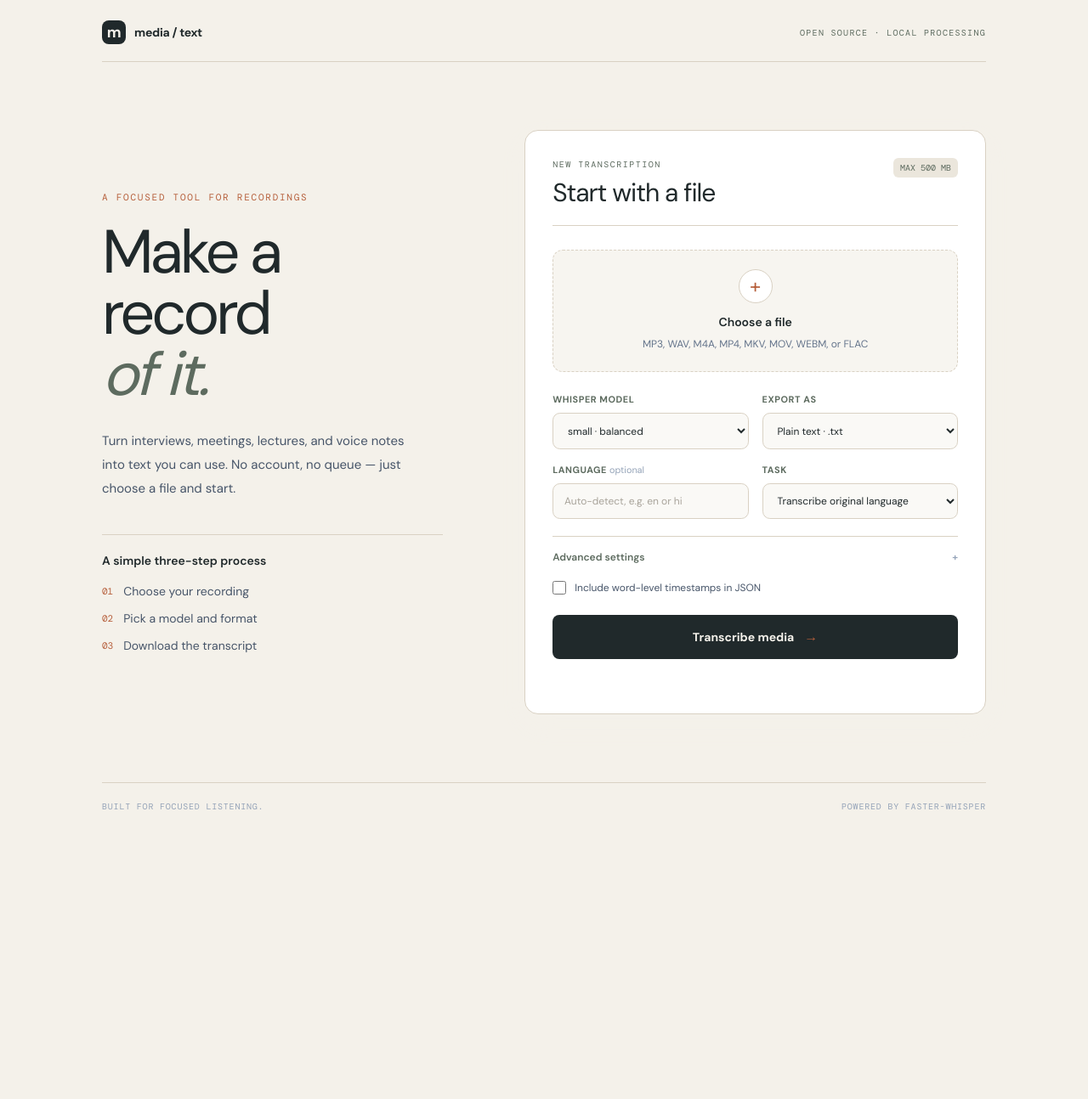
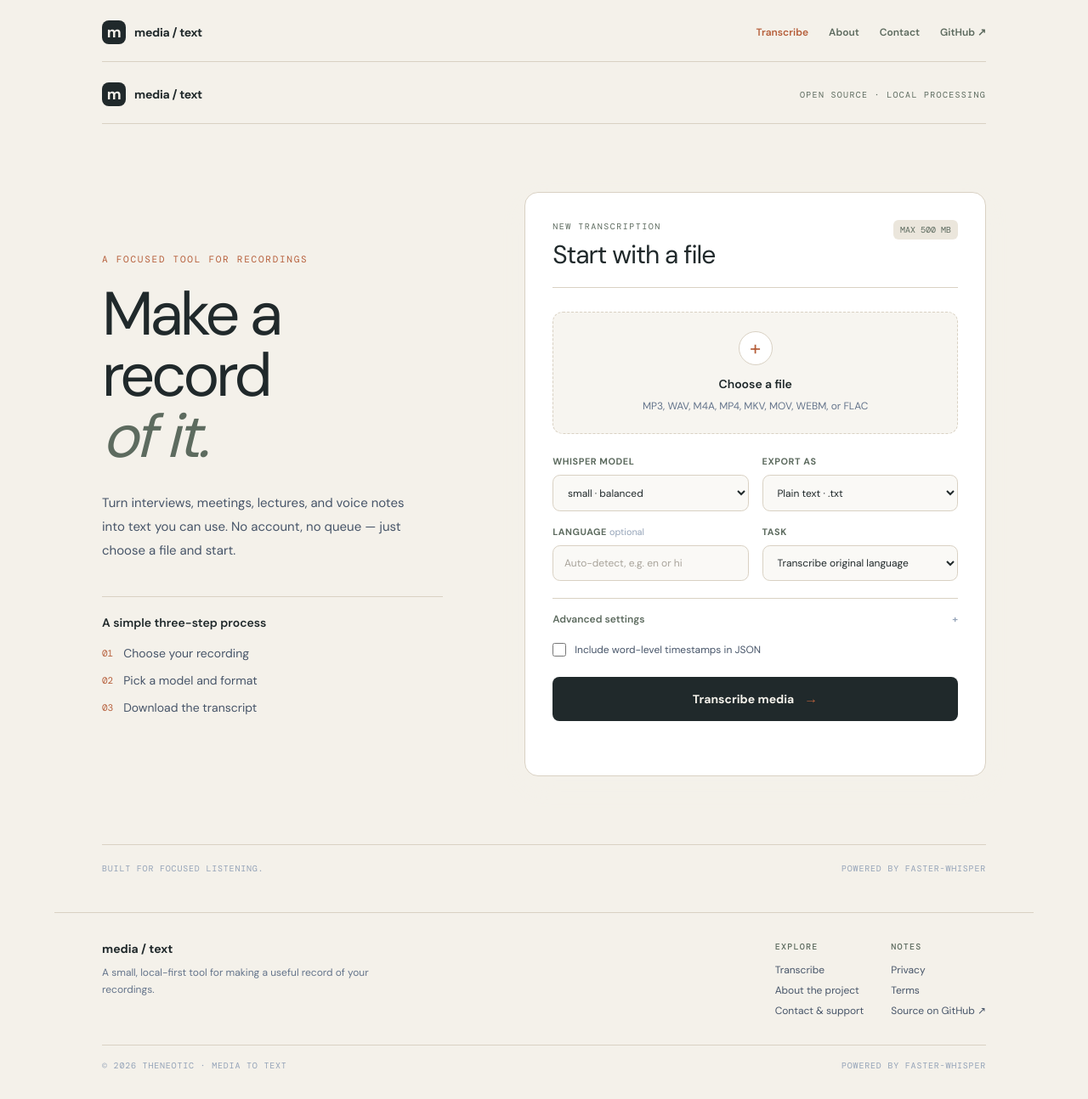
Before and after one commit to theneotic/audio-video-to-text, a FastAPI app: page / in a window 1280 px wide. Shown: the whole page at 85% size. Before the commit the page ends 953 px from the top, so only its background shows below. Run offline with FastAPI, Linux system fonts and the light colour scheme; some libraries are stand-ins or nearby versions.

Commit message:
feat: add standard website pages and navigation

```diff
--- a/src/media_to_text/static/style.css
+++ b/src/media_to_text/static/style.css
@@ -1,5 +1,11 @@
 html { scroll-behavior: smooth; }
 body { font-feature-settings: "ss01" 1, "cv11" 1; }
+.eyebrow { color: #b65f3b; font-family: "DM Mono", ui-monospace, monospace; font-size: .68rem; font-weight: 500; letter-spacing: .14em; text-transform: uppercase; }
+.nav-link { color: #5d6b5f; font-size: .75rem; font-weight: 600; transition: color .18s ease; }
+.nav-link:hover, .nav-link-active { color: #b65f3b; }
+.footer-heading { color: #5d6b5f; font-family: "DM Mono", ui-monospace, monospace; font-size: .63rem; font-weight: 500; letter-spacing: .12em; text-transform: uppercase; }
+.footer-link { transition: color .18s ease; }
+.footer-link:hover { color: #b65f3b; }
 
 .field-label { display: block; margin-bottom: .5rem; color: #5d6b5f; font-size: .68rem; font-weight: 700; letter-spacing: .05em; text-transform: uppercase; }
 .field-control { width: 100%; border: 1px solid #d9d1c3; border-radius: .55rem; background: #faf9f6; padding: .7rem .8rem; color: #20292b; font-size: .75rem; outline: none; transition: border-color .18s ease, box-shadow .18s ease, background .18s ease; }
--- a/src/media_to_text/templates/base.html
+++ b/src/media_to_text/templates/base.html
@@ -4,6 +4,7 @@
   <meta charset="utf-8">
   <meta name="viewport" content="width=device-width, initial-scale=1">
   <meta name="theme-color" content="#f4f1ea">
+  <meta name="description" content="A local-first tool for turning audio and video recordings into text and subtitles.">
   <title>{% block title %}Media to Text{% endblock %}</title>
   <script src="https://cdn.tailwindcss.com"></script>
   <script>
@@ -37,7 +38,30 @@
   <link rel="stylesheet" href="{{ url_for('static', path='style.css') }}">
 </head>
 <body class="min-h-full bg-paper font-sans text-ink antialiased">
-  {% block body %}{% endblock %}
+  <div class="flex min-h-screen flex-col">
+    <header class="relative z-10 mx-auto w-full max-w-6xl px-6 pt-6 sm:px-10 lg:px-14">
+      <nav class="flex items-center justify-between border-b border-line pb-5" aria-label="Primary navigation">
+        <a href="/" class="flex items-center gap-2.5 text-sm font-bold tracking-[-.02em] text-ink" aria-label="Media to Text home"><span class="grid h-7 w-7 place-items-center rounded-lg bg-ink font-display text-lg leading-none text-paper">m</span><span>media / text</span></a>
+        <div class="flex items-center gap-4 sm:gap-6">
+          <a href="/" class="nav-link {% if active_page == 'home' %}nav-link-active{% endif %}">Transcribe</a>
+          <a href="/about" class="nav-link {% if active_page == 'about' %}nav-link-active{% endif %}">About</a>
+          <a href="/contact" class="nav-link {% if active_page == 'contact' %}nav-link-active{% endif %}">Contact</a>
+          <a href="https://github.com/theneotic/audio-video-to-text" target="_blank" rel="noreferrer" class="hidden text-xs font-semibold text-moss transition hover:text-rust sm:inline">GitHub ↗</a>
+        </div>
+      </nav>
+    </header>
+
+    <div class="relative z-10 flex-1">{% block body %}{% endblock %}</div>
+
+    <footer class="relative z-10 mx-auto w-full max-w-6xl border-t border-line px-6 py-8 sm:px-10 lg:px-14">
+      <div class="grid gap-8 sm:grid-cols-[1fr_auto_auto] sm:items-start">
+        <div><p class="text-sm font-bold text-ink">media / text</p><p class="mt-2 max-w-xs text-xs leading-5 text-slate-500">A small, local-first tool for making a useful record of your recordings.</p></div>
+        <div><p class="footer-heading">Explore</p><div class="mt-3 space-y-2 text-xs text-slate-600"><a href="/" class="footer-link block">Transcribe</a><a href="/about" class="footer-link block">About the project</a><a href="/contact" class="footer-link block">Contact & support</a></div></div>
+        <div><p class="footer-heading">Notes</p><div class="mt-3 space-y-2 text-xs text-slate-600"><a href="/privacy" class="footer-link block">Privacy</a><a href="/terms" class="footer-link block">Terms</a><a href="https://github.com/theneotic/audio-video-to-text" target="_blank" rel="noreferrer" class="footer-link block">Source on GitHub ↗</a></div></div>
+      </div>
+      <div class="mt-8 flex flex-col gap-2 border-t border-line pt-4 font-mono text-[10px] uppercase tracking-[.08em] text-slate-400 sm:flex-row sm:items-center sm:justify-between"><span>© 2026 theneotic · Media to Text</span><span>Powered by Faster-Whisper</span></div>
+    </footer>
+  </div>
   <script>
     document.addEventListener('change', function (event) {
       if (event.target.id !== 'file') return;
--- a/src/media_to_text/web.py
+++ b/src/media_to_text/web.py
@@ -77,7 +77,40 @@ def create_app(job_root: str | Path | None = None) -> FastAPI:
                 "models": MODEL_OPTIONS,
                 "formats": OUTPUT_FORMATS,
                 "max_upload_mb": MAX_UPLOAD_BYTES // (1024 * 1024),
+                "active_page": "home",
             },
+        )
+
+    @app.get("/about", response_class=HTMLResponse)
+    async def about(request: Request) -> HTMLResponse:
+        return templates.TemplateResponse(
+            request=request,
+            name="about.html",
+            context={"active_page": "about"},
+        )
+
+    @app.get("/contact", response_class=HTMLResponse)
+    async def contact(request: Request) -> HTMLResponse:
+        return templates.TemplateResponse(
+            request=request,
+            name="contact.html",
+            context={"active_page": "contact"},
+        )
+
+    @app.get("/privacy", response_class=HTMLResponse)
+    async def privacy(request: Request) -> HTMLResponse:
+        return templates.TemplateResponse(
+            request=request,
+            name="privacy.html",
+            context={"active_page": "privacy"},
+        )
+
+    @app.get("/terms", response_class=HTMLResponse)
+    async def terms(request: Request) -> HTMLResponse:
+        return templates.TemplateResponse(
+            request=request,
+            name="terms.html",
+            context={"active_page": "terms"},
         )
 
     @app.post("/transcribe", response_class=HTMLResponse)
```
Also changed, not shown: src/media_to_text/templates/about.html (added, +10 -0 lines), src/media_to_text/templates/contact.html (added, +9 -0 lines), src/media_to_text/templates/privacy.html (added, +9 -0 lines), src/media_to_text/templates/terms.html (added, +9 -0 lines), tests/test_web.py (+17 -0 lines), README.md.
